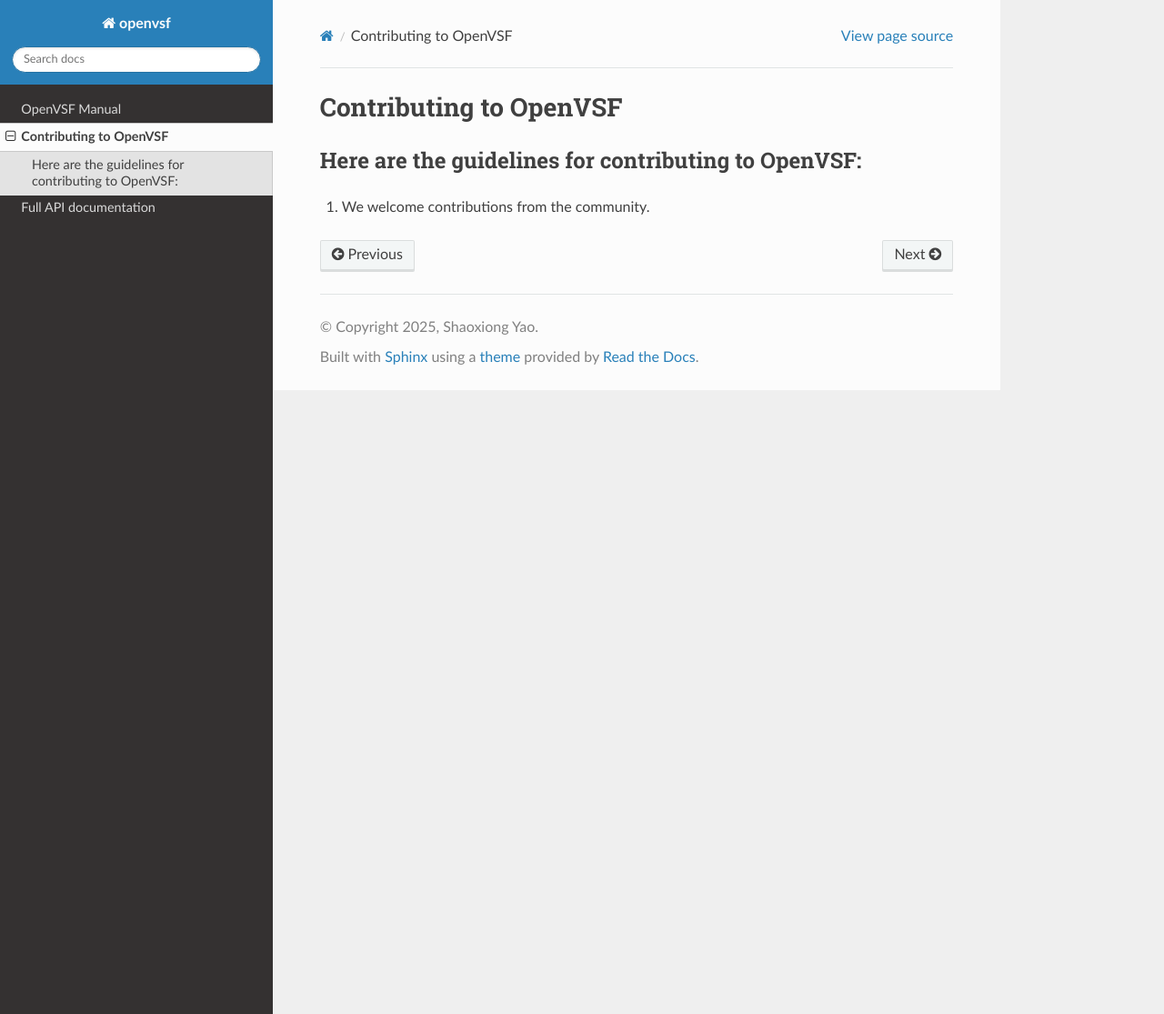
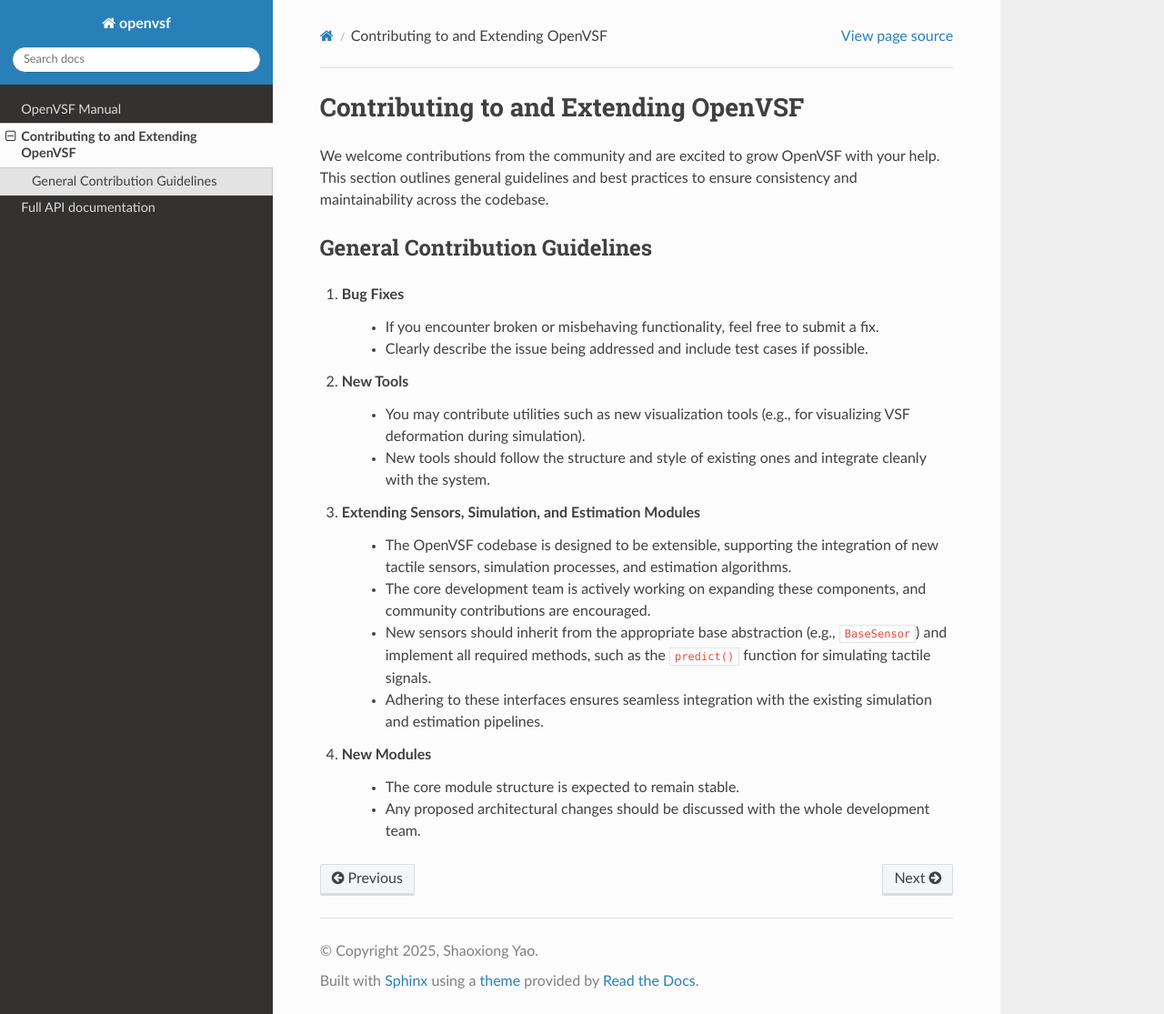
Before and after one commit to uiuc-iml/openvsf, a Sphinx documentation site: the page built from docs/source/Contributing.rst, in a window 1280 px wide and 1115 px high. Shown: the whole window at 91% size. Built offline with Sphinx 7.4.7 and the Read the Docs theme 3.1.0, drawn with Linux system fonts in a browser that asks for light colours.

Commit message:
fix contributing section

```diff
--- a/docs/source/Contributing.rst
+++ b/docs/source/Contributing.rst
@@ -1,7 +1,32 @@
-Contributing to OpenVSF
-================================
+Contributing to and Extending OpenVSF
+=====================================
 
-Here are the guidelines for contributing to OpenVSF:
----------------------------------------------------------
+We welcome contributions from the community and are excited to grow OpenVSF with your help.
+This section outlines general guidelines and best practices to ensure consistency and maintainability across the codebase.
 
-#. We welcome contributions from the community.
+
+General Contribution Guidelines
+--------------------------------
+
+
+1. **Bug Fixes**
+
+    - If you encounter broken or misbehaving functionality, feel free to submit a fix.
+    - Clearly describe the issue being addressed and include test cases if possible.
+
+2. **New Tools**
+
+    - You may contribute utilities such as new visualization tools (e.g., for visualizing VSF deformation during simulation).
+    - New tools should follow the structure and style of existing ones and integrate cleanly with the system.
+
+3. **Extending Sensors, Simulation, and Estimation Modules**
+
+    - The OpenVSF codebase is designed to be extensible, supporting the integration of new tactile sensors, simulation processes, and estimation algorithms.
+    - The core development team is actively working on expanding these components, and community contributions are encouraged.
+    - New sensors should inherit from the appropriate base abstraction (e.g., ``BaseSensor``) and implement all required methods, such as the ``predict()`` function for simulating tactile signals.
+    - Adhering to these interfaces ensures seamless integration with the existing simulation and estimation pipelines.
+
+4. **New Modules**
+
+    - The core module structure is expected to remain stable.
+    - Any proposed architectural changes should be discussed with the whole development team.
```
